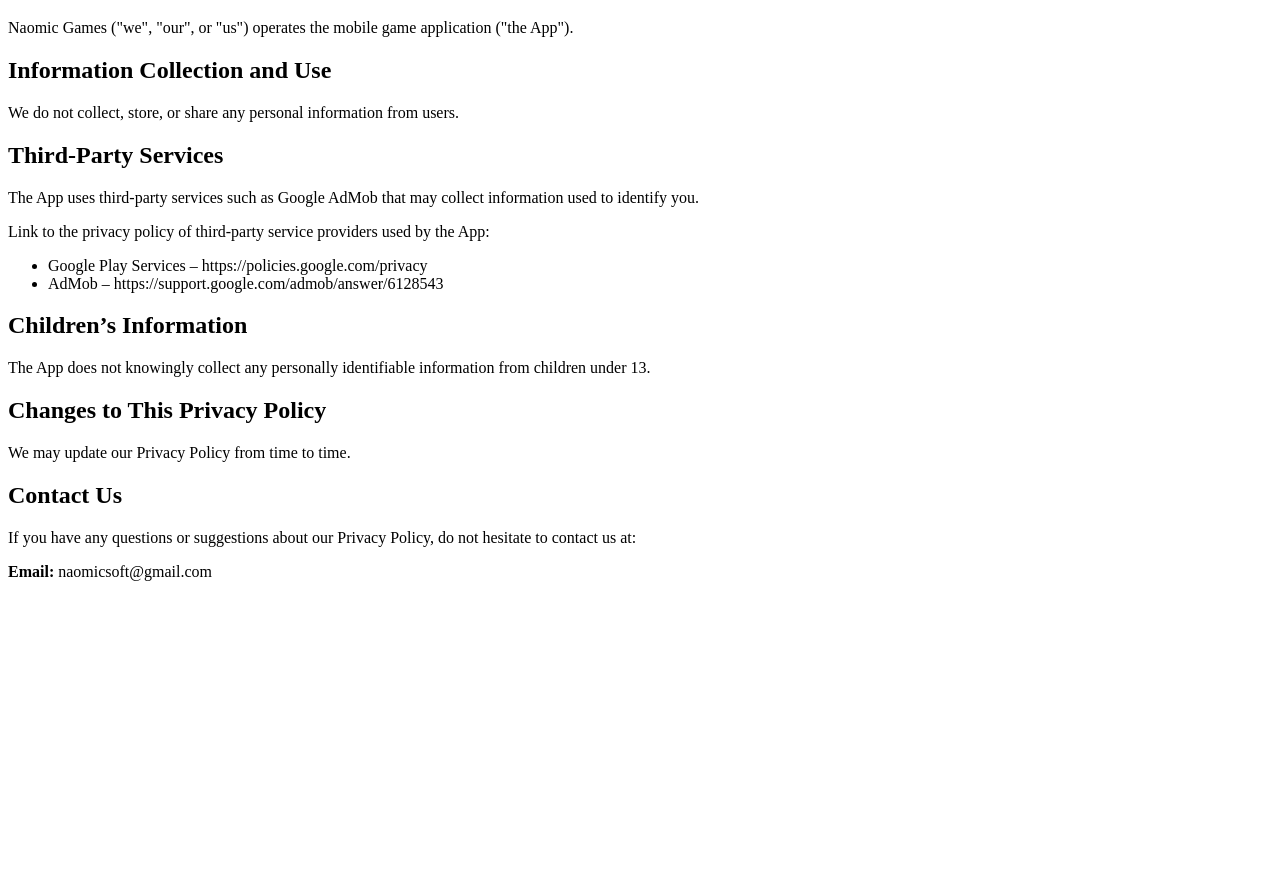
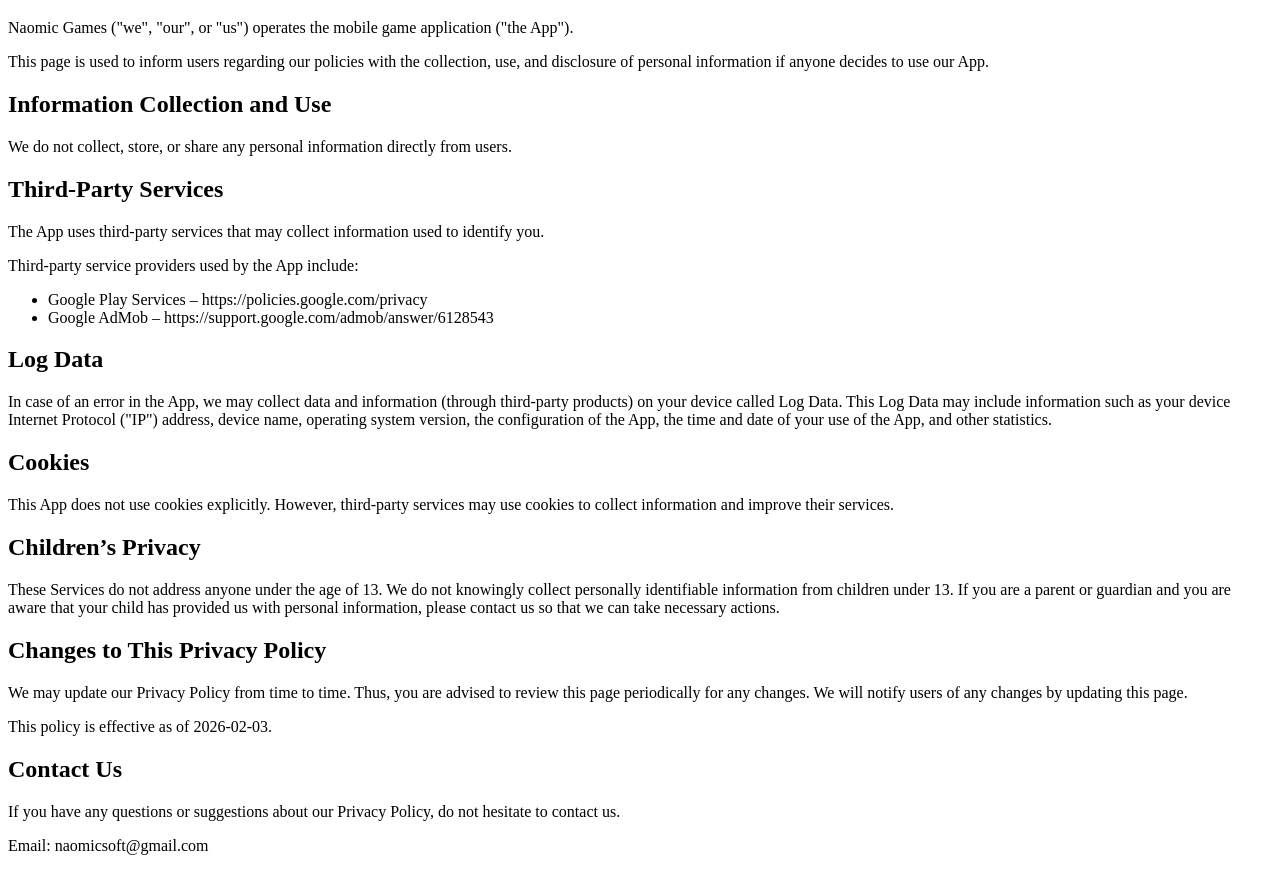
Before and after one commit to naomicsoft/privacy-policy, a plain HTML site: page index.html in a window 1280 px wide. Shown: the part 61-932 px from the top of the page. Before the commit the page ends 800 px from the top, so only its background shows below. Drawn offline with Linux system fonts and the light colour scheme.

Commit message:
Update privacy policy content and structure

```diff
--- a/index.html
+++ b/index.html
@@ -3,6 +3,7 @@
 <head>
   <meta charset="UTF-8">
   <title>Privacy Policy</title>
+  <meta name="viewport" content="width=device-width, initial-scale=1.0">
 </head>
 <body>
 
@@ -10,26 +11,46 @@
 
 <p>Naomic Games ("we", "our", or "us") operates the mobile game application ("the App").</p>
 
+<p>This page is used to inform users regarding our policies with the collection, use, and disclosure of personal information if anyone decides to use our App.</p>
+
 <h2>Information Collection and Use</h2>
-<p>We do not collect, store, or share any personal information from users.</p>
+
+<p>We do not collect, store, or share any personal information directly from users.</p>
 
 <h2>Third-Party Services</h2>
-<p>The App uses third-party services such as Google AdMob that may collect information used to identify you.</p>
-<p>Link to the privacy policy of third-party service providers used by the App:</p>
+
+<p>The App uses third-party services that may collect information used to identify you.</p>
+
+<p>Third-party service providers used by the App include:</p>
+
 <ul>
   <li>Google Play Services – https://policies.google.com/privacy</li>
-  <li>AdMob – https://support.google.com/admob/answer/6128543</li>
+  <li>Google AdMob – https://support.google.com/admob/answer/6128543</li>
 </ul>
 
-<h2>Children’s Information</h2>
-<p>The App does not knowingly collect any personally identifiable information from children under 13.</p>
+<h2>Log Data</h2>
+
+<p>In case of an error in the App, we may collect data and information (through third-party products) on your device called Log Data. This Log Data may include information such as your device Internet Protocol ("IP") address, device name, operating system version, the configuration of the App, the time and date of your use of the App, and other statistics.</p>
+
+<h2>Cookies</h2>
+
+<p>This App does not use cookies explicitly. However, third-party services may use cookies to collect information and improve their services.</p>
+
+<h2>Children’s Privacy</h2>
+
+<p>These Services do not address anyone under the age of 13. We do not knowingly collect personally identifiable information from children under 13. If you are a parent or guardian and you are aware that your child has provided us with personal information, please contact us so that we can take necessary actions.</p>
 
 <h2>Changes to This Privacy Policy</h2>
-<p>We may update our Privacy Policy from time to time.</p>
+
+<p>We may update our Privacy Policy from time to time. Thus, you are advised to review this page periodically for any changes. We will notify users of any changes by updating this page.</p>
+
+<p>This policy is effective as of 2026-02-03.</p>
 
 <h2>Contact Us</h2>
-<p>If you have any questions or suggestions about our Privacy Policy, do not hesitate to contact us at:</p>
-<p><b>Email:</b> naomicsoft@gmail.com</p>
+
+<p>If you have any questions or suggestions about our Privacy Policy, do not hesitate to contact us.</p>
+
+<p>Email: naomicsoft@gmail.com</p>
 
 </body>
 </html>
```
